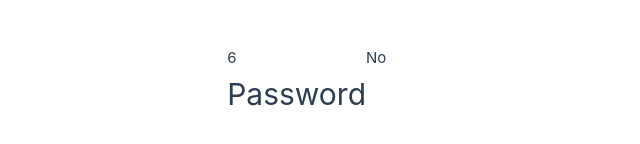
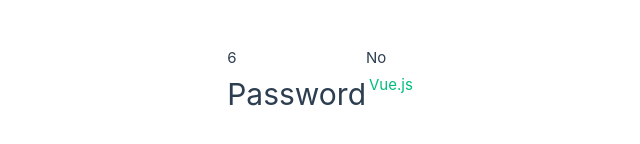
Before and after one commit to mskk3215/vue-lesson, a Vue app: page / in a window 1280 px wide. Shown: the part 318-462 px from the top of the page, without its empty margins (274-914 px from the left). Built offline with nearby package versions, Linux system fonts and the light colour scheme.

Commit message:
feat: Add v-bind directive

```diff
--- a/src/App.vue
+++ b/src/App.vue
@@ -5,6 +5,9 @@ const count = ref(2)
 const count2 = ref(4)
 // v-htmlディレクティブ
 const message = ref('<h1>Password</h1>')
+
+// v-bindディレクティブ
+const vueURL = ref('https://vuejs.org')
 </script>
 <template>
   <!-- templateには単一の式のみかける -->
@@ -12,4 +15,6 @@ const message = ref('<h1>Password</h1>')
   <div>{{ count > 3 ? 'Yes' : 'No' }}</div>
   <!-- v-htmlディレクティブはhtmlを描画するためのもの -->
   <div v-html="message"></div>
+  <!-- v-bindディレクティブは要素の属性 (HTML 属性やカスタム属性) に動的な値を結び付けるために使用 -->
+  <a :id :href="vueURL" :foo>Vue.js</a>
 </template>
```
